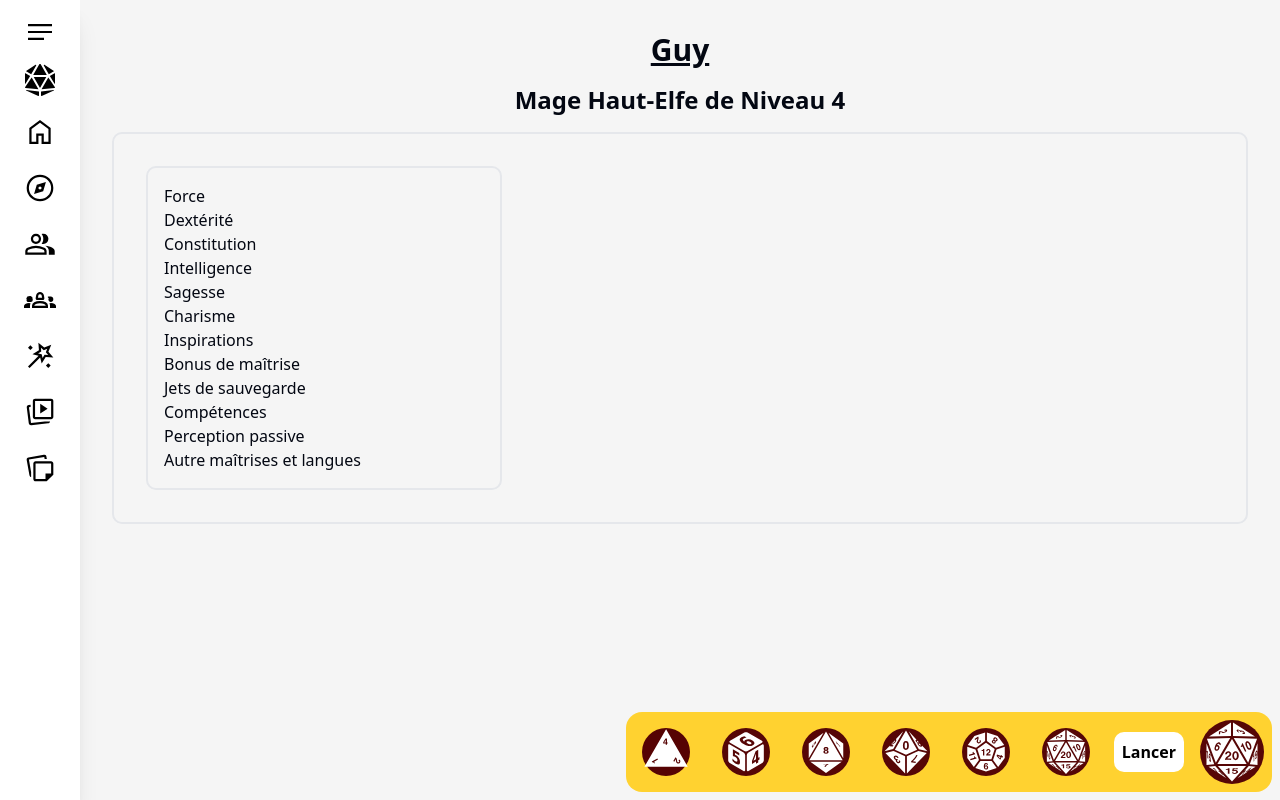
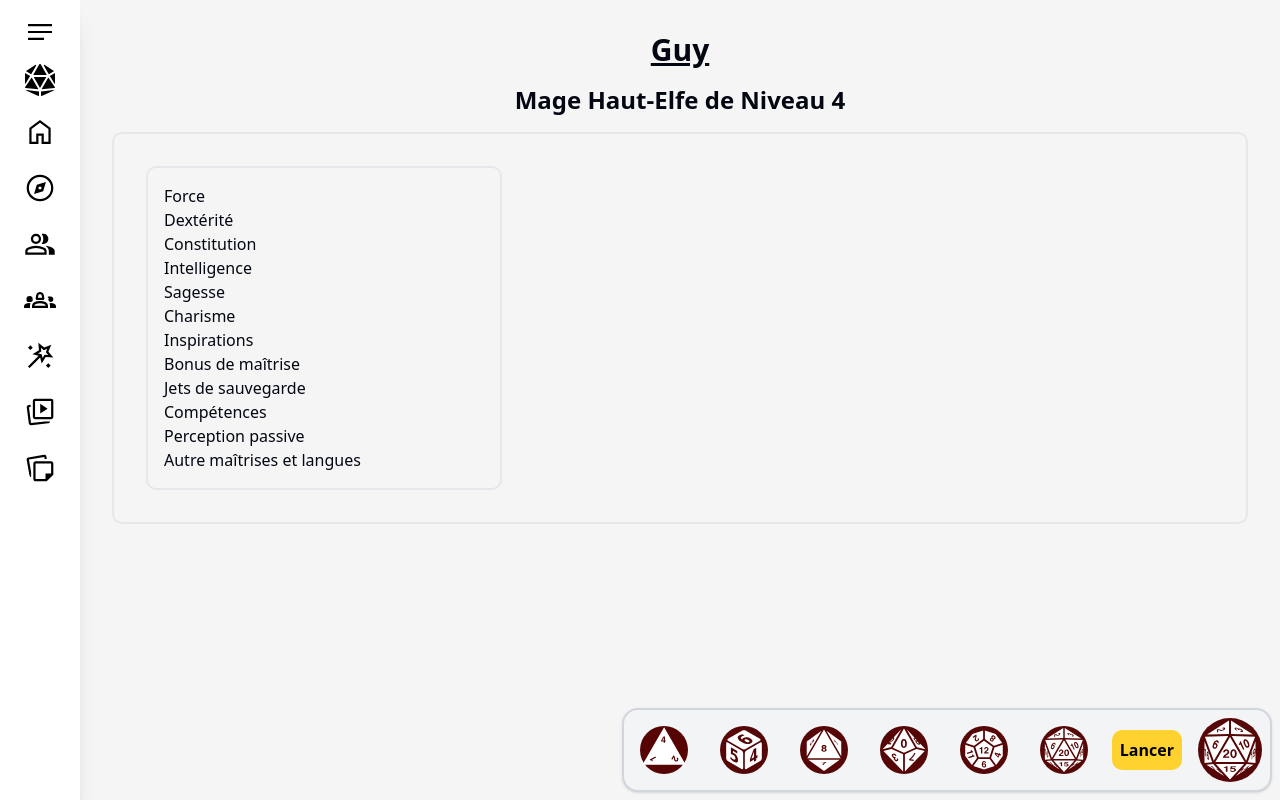
Before and after one commit to Mickael-Desclaux/Front_GameMasterCompanion, a React (Vite) app: page /player/1 in a window 1280 px wide. Both pictures are taken after a click on the button 1232 px from the left and 752 px from the top of the page. Built offline with nearby package versions, Linux system fonts and the light colour scheme.

Commit message:
Update dice component design

```diff
--- a/src/components/dice.tsx
+++ b/src/components/dice.tsx
@@ -87,18 +87,18 @@ export default function Dice() {
     return (
         <>
             <div
-                className={`flex flex-col-reverse h-full lg:flex-row-reverse gap-4 rounded-2xl p-2 items-center ${isOpen ? "bg-amber-300" : ""}`}>
+                className={`flex flex-col-reverse h-full lg:flex-row-reverse gap-4 rounded-2xl p-2 items-center ${isOpen ? "bg-gray-100 border-2 border-gray-300" : ""} shadow-sm`}>
                 <button onClick={() => setIsOpen(!isOpen)}>
                     <img className="w-16 h-16" src="/d20.svg" alt="Lancer un dé"/>
                 </button>
                 {isOpen && (
                     <ul className="flex flex-col-reverse lg:flex-row-reverse items-center gap-4">
                         {throwResult !== 0 && (
-                            <li className="text-black bg-white p-2 flex items-center font-bold rounded-lg">
+                            <li className="text-black p-2 flex items-center font-bold rounded-lg">
                                 Résultat: {throwResult}
                             </li>
                         )}
-                        <Button className="flex-wrap text-black bg-white p-2 flex items-center"
+                        <Button className="flex-wrap text-black bg-amber-300 p-2 flex items-center"
                                 onClick={() => handleThrow(selectedDices)}>
                             Lancer
                         </Button>
```
